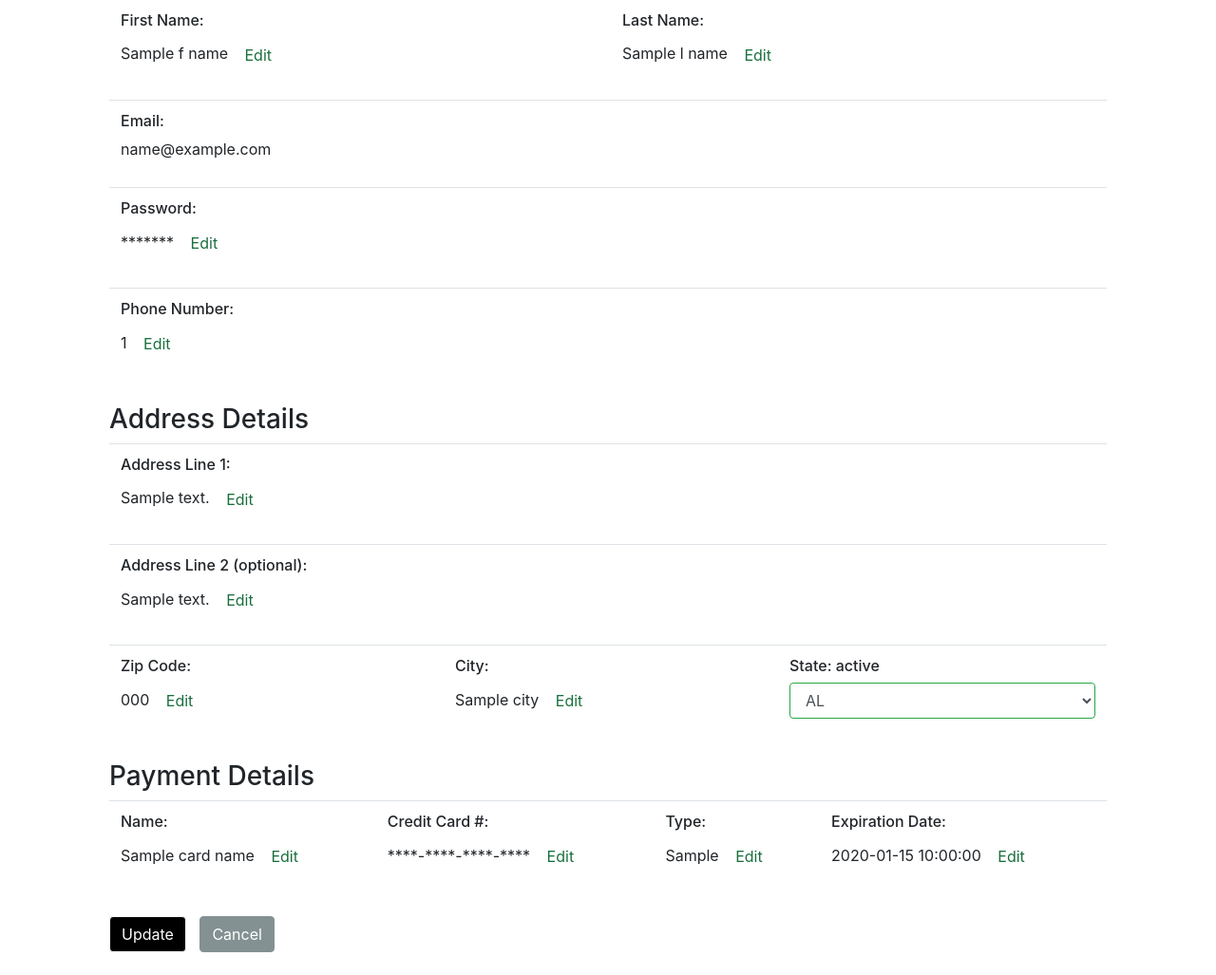
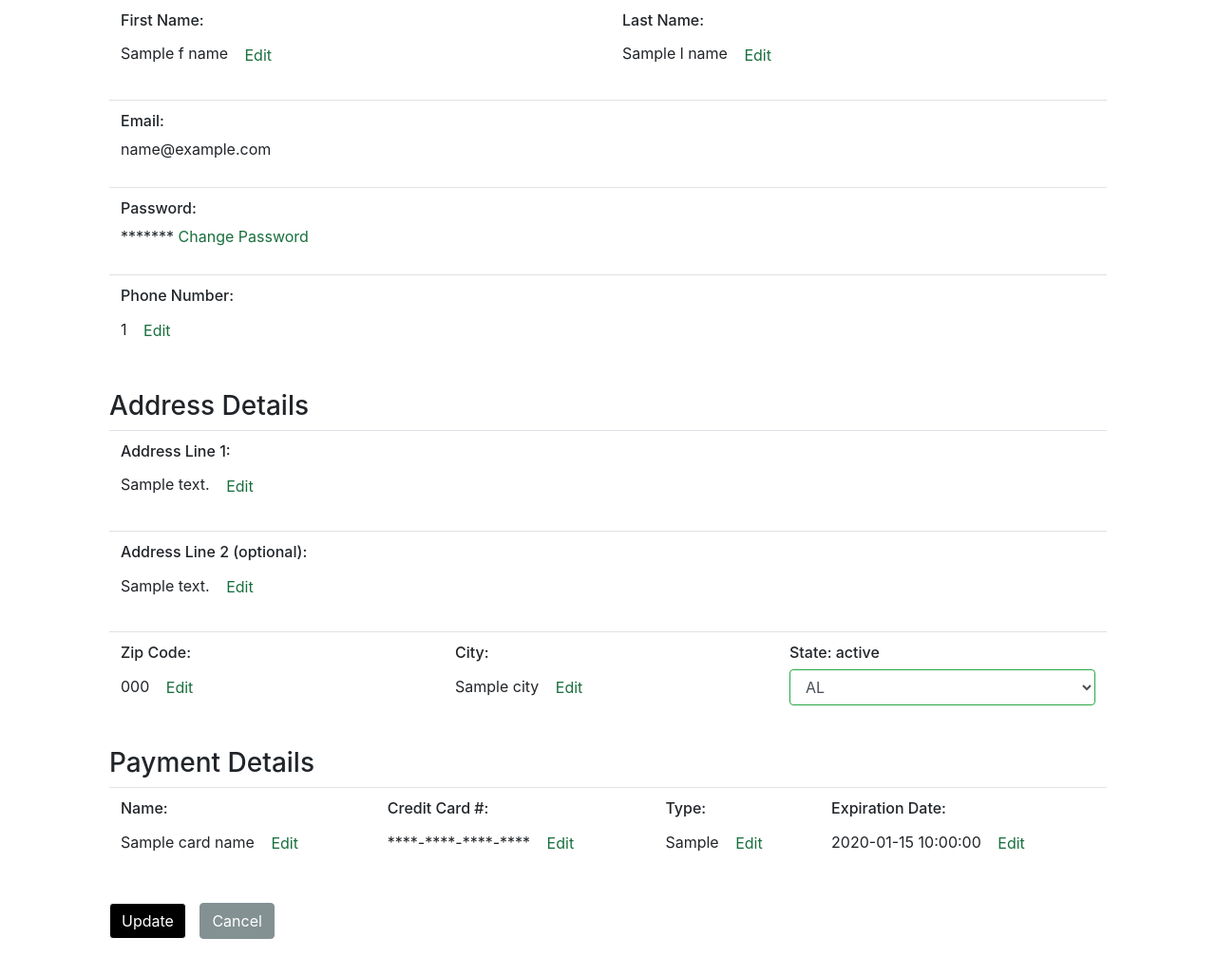
Before and after one commit to PMacedo1998/Online-Book-Store, a Flask app: template src/frontend/templates/edit_profile.html in a window 1280 px wide. Shown: the part 629-1656 px from the top of the page at 95% size. After the commit the page ends 1618 px from the top, so only its background shows below. Run offline with Flask 2, Linux system fonts and the light colour scheme; the template is opened without the code that fills it: most values are stand-ins (such as "Sample title", 1, 10 or a date in 2020); some libraries are stand-ins or nearby versions.

Commit message:
Change password now a separate process

```diff
--- a/src/frontend/templates/edit_profile.html
+++ b/src/frontend/templates/edit_profile.html
@@ -161,10 +161,8 @@
                     <td>
                     <div class="form-group">
                         <h6>Password:</h6><p>*******</p>
-                        <button type="button" class="btn btn-link" data-toggle="collapse" data-target="#passwordCollapse">Edit</button>
-                        <div id="passwordCollapse" class="collapse">
-                            <input type="password" class="form-control" id="pwd" placeholder="Enter new password" name="password">
-                        </div>
+                        <a href="{{url_for('changePassword')}}">Change Password</a>
+
                     </div>
                     </td>
                     </tr>
```
